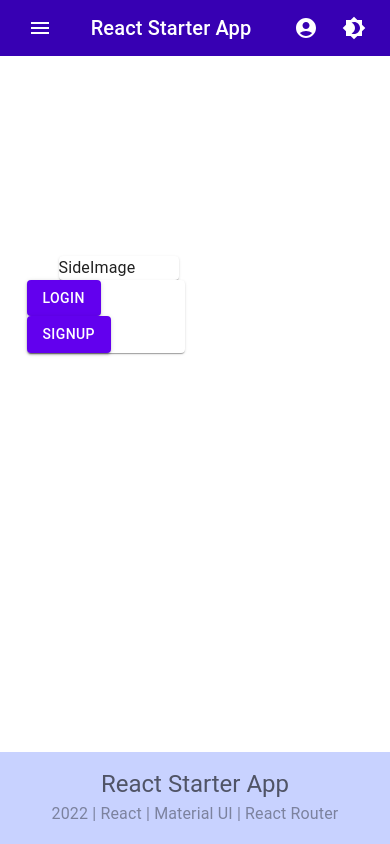
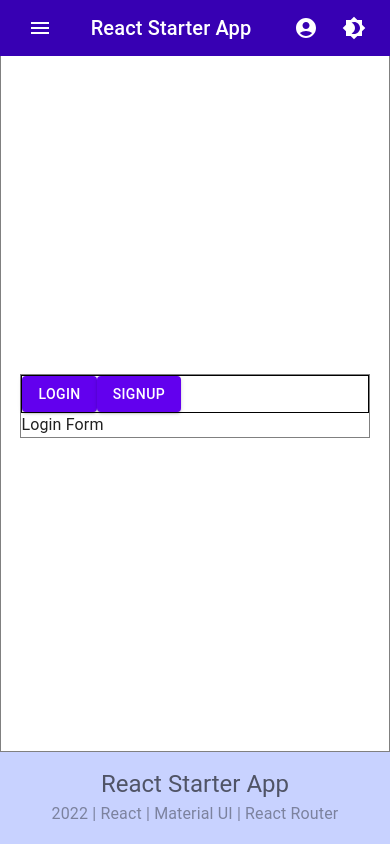
Before and after one commit to akunilovskii/certification-app-client, a React (Create React App) app: page /login-sign-up in a window 390 px wide. Built offline with nearby package versions, Linux system fonts and the light colour scheme.

Commit message:
Make login page layout responsive. Add picture to the left

```diff
--- a/src/App.tsx
+++ b/src/App.tsx
@@ -1,8 +1,7 @@
-import {Box, CssBaseline} from '@mui/material';
-import {BrowserRouter as Router, Route, Routes} from 'react-router-dom';
+import {CssBaseline} from '@mui/material';
+import {Route, Routes} from 'react-router-dom';
 import {routes as appRoutes} from './routes';
 import './App.css';
-import {Footer, Navbar} from './components/shared';
 import {createTheme, ThemeProvider} from '@mui/material/styles';
 import {chooseTheme} from './theme/theme';
 import {useMemo, useState} from 'react';
@@ -26,6 +25,7 @@
     <ColorModeContext.Provider value={colorMode}>
       <ThemeProvider theme={theme}>
         <div className='App'>
+          <CssBaseline />
           <Layout>
             <Routes>
               {appRoutes.map(route => (
--- a/src/components/layout/Layout.tsx
+++ b/src/components/layout/Layout.tsx
@@ -1,5 +1,5 @@
 import {Paper, Typography} from '@material-ui/core';
-import {Box, CssBaseline} from '@mui/material';
+import {Box, Container, CssBaseline, Grid} from '@mui/material';
 import {BrowserRouter as Router, Routes, Route} from 'react-router-dom';
 import {Footer, Navbar} from '../shared';
 // import {routes as appRoutes} from './routes';
@@ -17,21 +17,22 @@
       >
         <Router>
           <Navbar />
-          <Box
+          <Grid
+            container
+            maxWidth='xl'
+            direction='column'
             sx={{
-              flexGrow: 1,
+              flexGrow: '1',
+              alignItems: 'center',
+              justifyContent: 'center',
+              padding: '80px 0 20px',
+              border: '1px grey solid',
               backgroundColor: 'background.default',
-              display: 'flex',
-              justifyContent: 'center',
-              alignItems: 'center',
-              // width: '100%',
-              height: 'auto',
-              flexDirection: 'column',
-              padding: '80px 0 20px',
             }}
           >
             {children}
-          </Box>
+          </Grid>
+
           <Footer />
         </Router>
       </Box>
--- a/src/components/sideImage/sideImage.tsx
+++ b/src/components/sideImage/sideImage.tsx
@@ -1,11 +1,15 @@
-import {Paper} from '@mui/material';
+import {CardMedia} from '@mui/material';
 import React from 'react';
 
 function SideImage() {
   return (
-    <Paper>
-      <div>SideImage</div>
-    </Paper>
+    <CardMedia
+      component='img'
+      height='100%'
+      alt='table with a laptop'
+      image={require('../../assets/study-exam-table.jpg')}
+      sx={{objectFit: 'cover', objectPosition: 'left top'}}
+    />
   );
 }
 
--- a/src/pages/LoginSignUp/LoginSignUp.tsx
+++ b/src/pages/LoginSignUp/LoginSignUp.tsx
@@ -1,4 +1,4 @@
-import {Box, Button, Grid, Paper} from '@mui/material';
+import {Button, Container, CssBaseline, FormGroup, Grid} from '@mui/material';
 import {FC, ReactElement, useState} from 'react';
 import SideImage from '../../components/sideImage/sideImage';
 
@@ -6,29 +6,35 @@
   const [loggedIn, setLoggedIn] = useState(false);
 
   return (
-    <Box
+    // <Container maxWidth={false}>
+    <Grid
+      container
       sx={{
-        width: '70vw',
-        minHeight: '300px',
+        width: '90%',
       }}
     >
-      <Grid container spacing={4} columns={32}>
-        <Grid item xs={16}>
-          <SideImage />
+      <Grid
+        item
+        sm={4}
+        sx={{
+          border: '1px solid grey',
+          height: '40vh',
+          opacity: '40%',
+          display: {xs: 'none', md: 'flex'},
+        }}
+      >
+        <SideImage />
+      </Grid>
+      <Grid container item sm={8} md={8} sx={{border: '1px solid grey'}}>
+        <Grid item container direction='column'>
+          <Grid sx={{border: '1px solid black'}}>
+            <Button variant='contained'>Login</Button>
+            <Button variant='contained'>SignUp</Button>
+          </Grid>
+          <FormGroup>Login Form</FormGroup>
         </Grid>
-        <Paper>
-          <Grid item xs={16}>
-            <Grid container>
-              <Grid item xs={8}>
-                <Button variant='contained'>Login</Button>
-              </Grid>
-              <Grid item xs={8}>
-                <Button variant='contained'>SignUp</Button>
-              </Grid>
-            </Grid>
-          </Grid>
-        </Paper>
       </Grid>
-    </Box>
+    </Grid>
+    // </Container>
   );
 };
```
Also changed, not shown: src/assets/study-exam-table.jpg (added).
